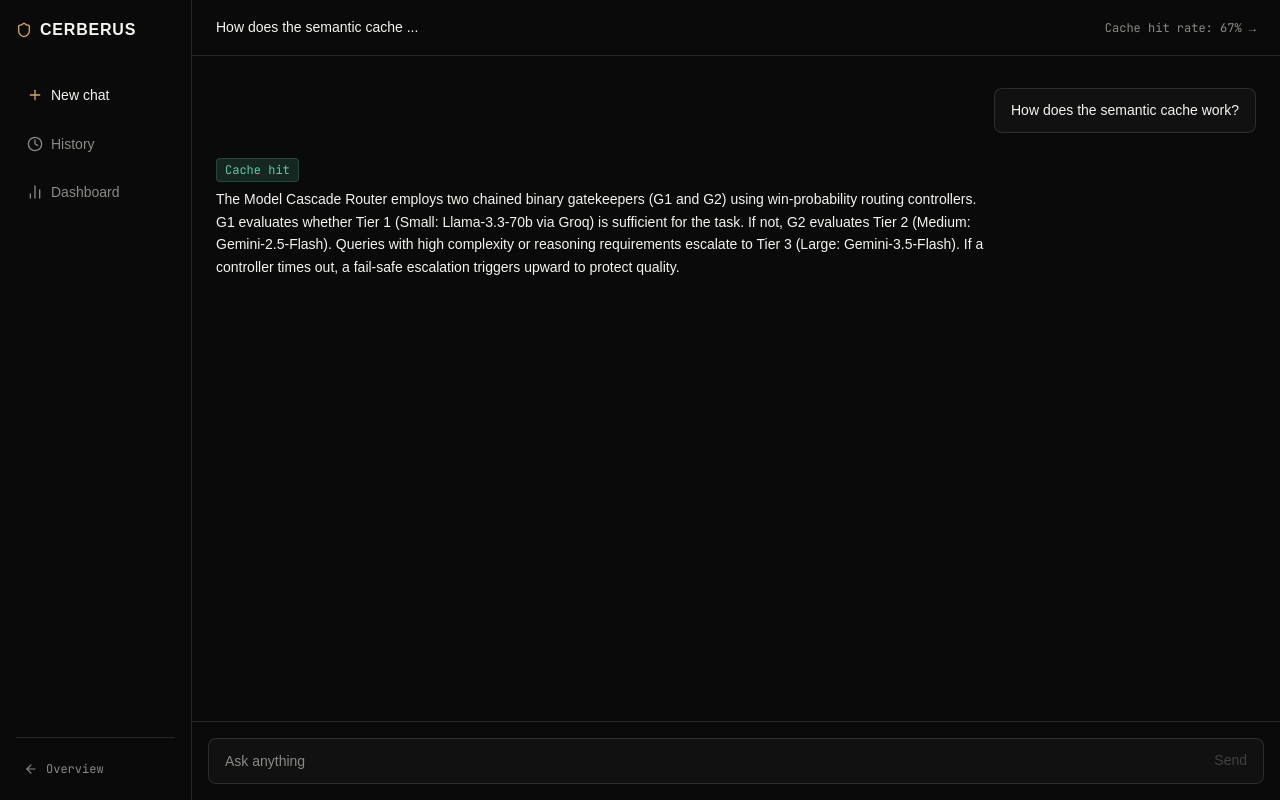
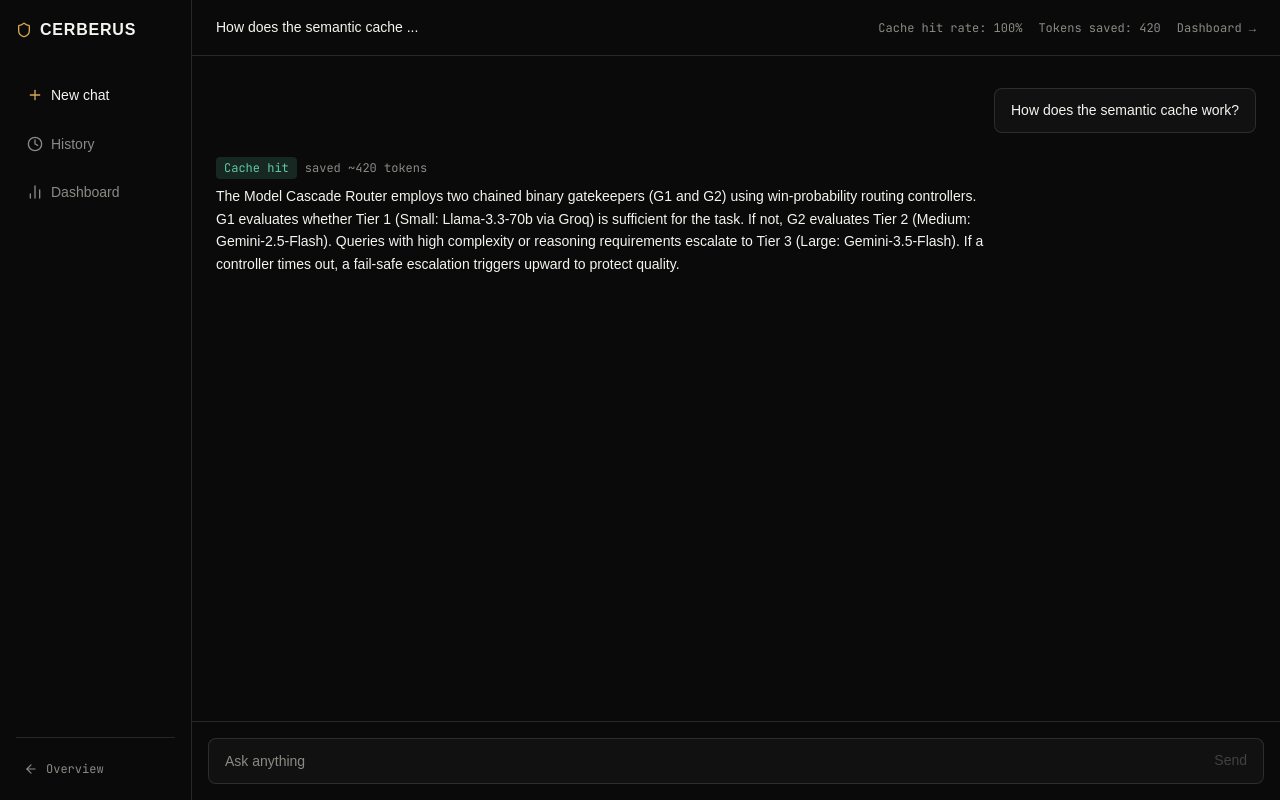
Before and after one commit to Pantheom/frontend, a React (Vite) app: page /chat in a window 1280 px wide. Both pictures are taken after a click on the button "How does the semantic cache work?". Built offline with nearby package versions, Linux system fonts and the light colour scheme; a web font is replaced by a local one.

Commit message:
feat(chat): add live token and cache telemetry to assistant messages and running total in header

```diff
--- a/src/components/chat/ChatHeader.tsx
+++ b/src/components/chat/ChatHeader.tsx
@@ -2,22 +2,25 @@ import { Link } from 'react-router-dom';
 
 interface ChatHeaderProps {
   title?: string;
-  hitRate?: number;
+  hitRate: number;
+  tokensSavedTotal: number;
 }
 
 export default function ChatHeader({
   title = 'New conversation',
-  hitRate = 68,
+  hitRate,
+  tokensSavedTotal,
 }: ChatHeaderProps) {
   return (
-    <header className="h-14 shrink-0 border-b border-line flex items-center justify-between px-6 bg-void">
-      <span className="text-sm font-medium text-fog">{title}</span>
-      <Link
-        to="/dashboard"
-        className="text-xs text-mist hover:text-gold transition-colors font-mono"
-      >
-        Cache hit rate: {hitRate}% →
-      </Link>
+    <header className="h-14 shrink-0 border-b border-border dark:border-border-dark border-line flex items-center justify-between px-6 bg-void text-fog">
+      <span className="text-sm font-medium">{title}</span>
+      <div className="flex items-center gap-4 text-xs text-muted dark:text-muted-dark text-mist font-mono">
+        <span>Cache hit rate: {hitRate}%</span>
+        <span>Tokens saved: {tokensSavedTotal.toLocaleString()}</span>
+        <Link to="/dashboard" className="hover:text-gold transition-colors">
+          Dashboard →
+        </Link>
+      </div>
     </header>
   );
 }
--- a/src/components/chat/ChatThread.tsx
+++ b/src/components/chat/ChatThread.tsx
@@ -7,12 +7,14 @@ export interface ChatThreadMessage {
   role: 'user' | 'assistant';
   text: string;
   source?: string;
+  tokensUsed?: number;
+  tokensSaved?: number;
 }
 
 interface ChatThreadProps {
   messages?: ChatThreadMessage[];
   onSelectPrompt?: (prompt: string) => void;
-  streamingMessage?: { text: string; source?: string } | null;
+  streamingMessage?: { text: string; source?: string; tokensUsed?: number; tokensSaved?: number } | null;
 }
 
 export default function ChatThread({
@@ -36,7 +38,13 @@ export default function ChatThread({
         m.role === 'user' ? (
           <UserMessage key={m.id || i} text={m.text} />
         ) : (
-          <AssistantMessage key={m.id || i} text={m.text} source={m.source} />
+          <AssistantMessage
+            key={m.id || i}
+            text={m.text}
+            source={m.source}
+            tokensUsed={m.tokensUsed}
+            tokensSaved={m.tokensSaved}
+          />
         )
       )}
 
@@ -45,6 +53,8 @@ export default function ChatThread({
         <AssistantMessage
           text={streamingMessage.text || 'Processing query through cache & cascade router...'}
           source={streamingMessage.source || 'LLM_Generation_Miss'}
+          tokensUsed={streamingMessage.tokensUsed}
+          tokensSaved={streamingMessage.tokensSaved}
           isStreaming={true}
         />
       )}
--- a/src/components/chat/Message.tsx
+++ b/src/components/chat/Message.tsx
@@ -12,43 +12,57 @@ export function UserMessage({ text }: UserMessageProps) {
 
 interface TierConfig {
   label: string;
+  color: string;
   badgeClass: string;
 }
 
 const TIER_LABEL: Record<string, TierConfig> = {
   RAM_Exact_Hit: {
     label: 'Cache hit',
-    badgeClass: 'bg-cache-hit/15 text-cache-hit border border-cache-hit/20',
+    color: 'cache-hit',
+    badgeClass: 'bg-cache-hit/15 text-cache-hit',
   },
   DB_Semantic_Hit: {
     label: 'Cache hit',
-    badgeClass: 'bg-cache-hit/15 text-cache-hit border border-cache-hit/20',
+    color: 'cache-hit',
+    badgeClass: 'bg-cache-hit/15 text-cache-hit',
   },
   LLM_Generation_Miss: {
-    label: 'Generated',
-    badgeClass: 'bg-mist/15 text-mist border border-mist/20',
+    label: 'LLM call',
+    color: 'cache-miss',
+    badgeClass: 'bg-cache-miss/15 text-cache-miss',
   },
 };
 
 interface AssistantMessageProps {
   text: string;
   source?: string;
+  tokensUsed?: number;
+  tokensSaved?: number;
   isStreaming?: boolean;
 }
 
 export function AssistantMessage({
   text,
   source,
+  tokensUsed,
+  tokensSaved,
   isStreaming,
 }: AssistantMessageProps) {
   const tier = (source && source in TIER_LABEL ? TIER_LABEL[source] : undefined) ?? TIER_LABEL.LLM_Generation_Miss;
+  const isHit = source !== 'LLM_Generation_Miss';
 
   return (
     <div className="max-w-[75%]">
-      <span className={`inline-block text-xs mb-1.5 px-2 py-0.5 rounded font-mono ${tier.badgeClass}`}>
-        {tier.label}
-      </span>
-      <p className="text-sm leading-relaxed text-fog whitespace-pre-wrap">
+      <div className="flex items-center gap-2 mb-1.5">
+        <span className={`text-xs px-2 py-0.5 rounded font-mono ${tier.badgeClass}`}>
+          {tier.label}
+        </span>
+        <span className="text-xs text-muted dark:text-muted-dark text-mist font-mono">
+          {isHit ? `saved ~${tokensSaved ?? 0} tokens` : `${tokensUsed ?? 0} tokens`}
+        </span>
+      </div>
+      <p className="text-sm leading-relaxed text-ink dark:text-ink-dark text-fog whitespace-pre-wrap">
         {text}
         {isStreaming && (
           <span className="inline-block w-1.5 h-3.5 ml-1 bg-gold animate-pulse align-middle" />
--- a/src/pages/ChatPage.tsx
+++ b/src/pages/ChatPage.tsx
@@ -9,14 +9,20 @@ import type { ChatMessage } from '../types/telemetry';
 export function ChatPage() {
   const [messages, setMessages] = useState<ChatThreadMessage[]>([]);
   const [isProcessing, setIsProcessing] = useState(false);
-  const [streamingMessage, setStreamingMessage] = useState<{ text: string; source?: string } | null>(null);
-  const [hitCount, setHitCount] = useState(3);
-  const [totalQueries, setTotalQueries] = useState(5);
+  const [streamingMessage, setStreamingMessage] = useState<{
+    text: string;
+    source?: string;
+    tokensUsed?: number;
+    tokensSaved?: number;
+  } | null>(null);
+  const [hitCount, setHitCount] = useState(0);
+  const [totalQueries, setTotalQueries] = useState(0);
+  const [tokensSavedTotal, setTokensSavedTotal] = useState(0);
   const [historyOpen, setHistoryOpen] = useState(false);
   const [chatTitle, setChatTitle] = useState('New conversation');
 
-  // Calculate hit rate percentage
-  const hitRate = totalQueries > 0 ? Math.round((hitCount / totalQueries) * 100) : 62;
+  // Calculate hit rate percentage: hits ÷ total messages so far
+  const hitRate = totalQueries > 0 ? Math.round((hitCount / totalQueries) * 100) : 0;
 
   const handleSend = async (content: string) => {
     if (!content.trim() || isProcessing) return;
@@ -34,7 +40,7 @@ export function ChatPage() {
 
     setMessages((prev) => [...prev, userMessage]);
     setIsProcessing(true);
-    setStreamingMessage({ text: '', source: 'LLM_Generation_Miss' });
+    setStreamingMessage({ text: '', source: 'LLM_Generation_Miss', tokensUsed: 0, tokensSaved: 0 });
 
     // Map existing thread messages for pipeline history context
     const pipelineHistory: ChatMessage[] = messages.map((m) => ({
@@ -53,23 +59,32 @@ export function ChatPage() {
           setStreamingMessage({
             text: chunk,
             source: 'LLM_Generation_Miss',
+            tokensUsed: Math.round(chunk.split(' ').length * 1.3),
+            tokensSaved: 0,
           });
         }
       );
+
+      const isHit = result.telemetry.source === 'RAM_Exact_Hit' || result.telemetry.source === 'DB_Semantic_Hit';
+      const tokensSaved = isHit ? (result.telemetry.tokensSaved ?? 0) : 0;
+      const tokensUsed = result.telemetry.tokensUsed ?? 0;
 
       const assistantMessage: ChatThreadMessage = {
         id: `msg_asst_${Date.now()}`,
         role: 'assistant',
         text: result.response,
         source: result.telemetry.source,
+        tokensUsed,
+        tokensSaved,
       };
 
       setMessages((prev) => [...prev, assistantMessage]);
 
-      // Update telemetry hit stats
+      // Update telemetry hit stats & running session total
       setTotalQueries((prev) => prev + 1);
-      if (result.telemetry.source === 'RAM_Exact_Hit' || result.telemetry.source === 'DB_Semantic_Hit') {
+      if (isHit) {
         setHitCount((prev) => prev + 1);
+        setTokensSavedTotal((prev) => prev + tokensSaved);
       }
     } catch (err) {
       console.error('Pipeline execution error:', err);
@@ -78,6 +93,8 @@ export function ChatPage() {
         role: 'assistant',
         text: 'Cerberus encountered an error communicating with the model cascade router.',
         source: 'LLM_Generation_Miss',
+        tokensUsed: 0,
+        tokensSaved: 0,
       };
       setMessages((prev) => [...prev, errorMessage]);
     } finally {
@@ -92,6 +109,9 @@ export function ChatPage() {
     setIsProcessing(false);
     setChatTitle('New conversation');
     setHistoryOpen(false);
+    setHitCount(0);
+    setTotalQueries(0);
+    setTokensSavedTotal(0);
   };
 
   const handleToggleHistory = () => {
@@ -110,7 +130,7 @@ export function ChatPage() {
       {/* Main Conversation Pane */}
       <div className="flex-1 flex flex-col min-w-0 bg-void relative">
         {/* Header with live earned cache stat */}
-        <ChatHeader title={chatTitle} hitRate={hitRate} />
+        <ChatHeader title={chatTitle} hitRate={hitRate} tokensSavedTotal={tokensSavedTotal} />
 
         {/* Conversation Thread */}
         <ChatThread
--- a/src/services/pipelineEngine.ts
+++ b/src/services/pipelineEngine.ts
@@ -203,7 +203,7 @@ Deep architectural synthesis: G1 and G2 controllers escalated this request due t
       provider,
       latencyMs: tier === 'Tier 1 — Small' ? 380 : tier === 'Tier 2 — Medium' ? 680 : 1240,
       tokensUsed: Math.round(words.length * 1.3),
-      tokensSaved: tier === 'Tier 1 — Small' ? 350 : tier === 'Tier 2 — Medium' ? 210 : 0,
+      tokensSaved: 0,
       costSavedUsd: tier === 'Tier 1 — Small' ? 0.0032 : 0.0015,
       failSafeTriggered: failSafe,
       needsContext,
```
